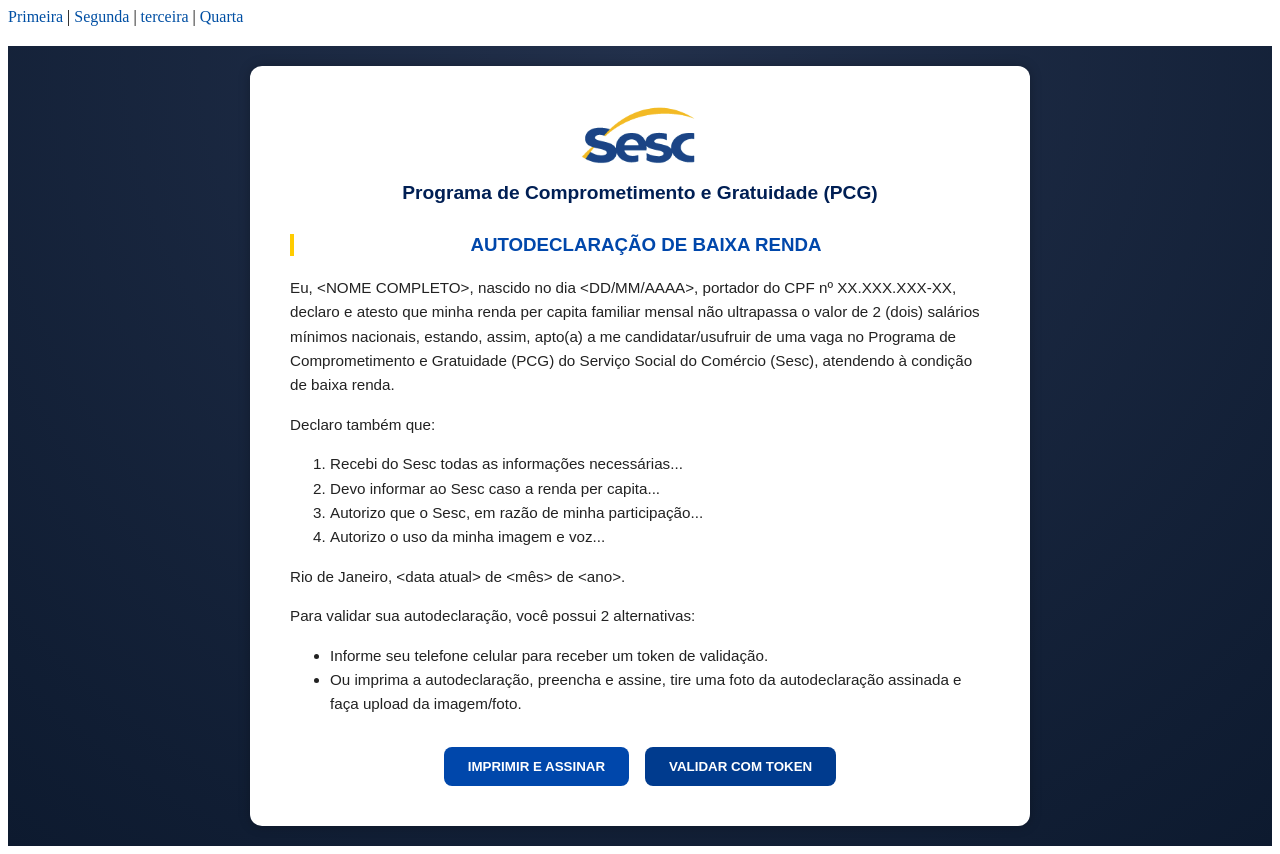
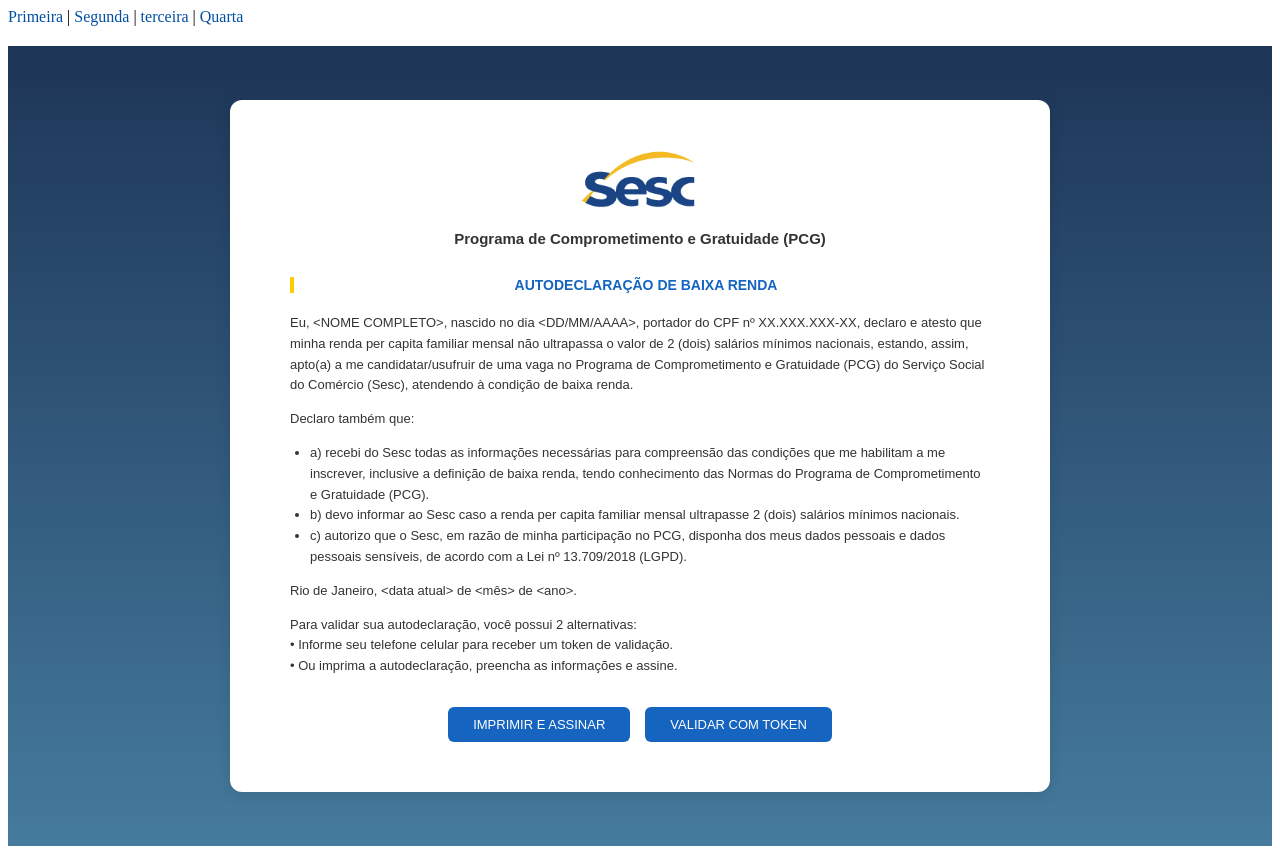
Before and after one commit to miltonlima/pcg, a React (Vite) app: page /produtos in a window 1280 px wide. Built offline with nearby package versions, Linux system fonts and the light colour scheme.

Commit message:
quarta tela

```diff
--- /dev/null
+++ b/src/pages/Contato.css
@@ -0,0 +1,95 @@
+.contato-container {
+    display: flex;
+    flex-direction: column;
+    align-items: center;
+    justify-content: center;
+    padding: 40px 20px;
+    min-height: 100vh;
+    background-color: #fdfdfd;
+    font-family: Arial, sans-serif;
+    color: #333;
+  }
+
+  .contato-logo {
+    height: 78px;
+    margin-bottom: 20px;
+  }
+
+  .contato-titulo {
+    font-size: 20px;
+    font-weight: 600;
+    color: #003b80;
+    margin-top: 10px;
+    text-align: center;
+  }
+
+  .contato-subtitulo {
+    font-size: 16px;
+    font-weight: 400;
+    color: #555;
+    margin-bottom: 30px;
+    text-align: center;
+  }
+
+  .contato-form {
+    width: 100%;
+    max-width: 400px;
+    background: #fff;
+    border: 1px solid #e2e2e2;
+    border-radius: 10px;
+    padding: 25px 30px;
+    box-shadow: 0 2px 8px rgba(0, 0, 0, 0.08);
+  }
+
+  .contato-form label {
+    display: block;
+    font-size: 14px;
+    color: #333;
+    margin-bottom: 5px;
+  }
+
+  .contato-form input,
+  .contato-form textarea {
+    width: 100%;
+    padding: 10px 12px;
+    margin-bottom: 15px;
+    border: 1px solid #ccc;
+    border-radius: 6px;
+    font-size: 14px;
+    box-sizing: border-box;
+  }
+
+  .contato-form textarea {
+    resize: none;
+    height: 100px;
+  }
+
+  .contato-btn {
+    width: 100%;
+    background-color: #2563eb;
+    color: #fff;
+    border: none;
+    padding: 12px;
+    font-size: 15px;
+    border-radius: 8px;
+    cursor: pointer;
+    transition: background-color 0.2s;
+  }
+
+  .contato-btn:hover {
+    background-color: #1e4fbf;
+  }
+
+  @media (max-width: 600px) {
+    .contato-container {
+      padding: 20px;
+    }
+
+    .contato-form {
+      padding: 20px;
+    }
+
+    .contato-titulo {
+      font-size: 18px;
+    }
+  }
--- a/src/pages/Contato.jsx
+++ b/src/pages/Contato.jsx
@@ -1,3 +1,28 @@
-export default function Contato() {
-    return <h1>Contato</h1>
-  }
+import React from "react";
+import "./Contato.css";
+import sescLogo from "../assets/sesc-logo.png";
+
+const Contato = () => {
+  return (
+    <div className="contato-container">
+      <div className="contato-card">
+        <img src={sescLogo} alt="SESC" className="contato-logo" />
+        <h2 className="contato-titulo">
+          Programa de Comprometimento e Gratuidade (PCG)
+        </h2>
+        <h3 className="contato-subtitulo">
+          Envie uma foto ou faça upload do arquivo:
+        </h3>
+
+        <div className="contato-upload">
+          <p>clique aqui ou arraste o arquivo</p>
+          <span>PDF, PNG, JPG ou DOC (máx. 3MB)</span>
+        </div>
+
+        <button className="contato-botao">PROSSEGUIR</button>
+      </div>
+    </div>
+  );
+};
+
+export default Contato;
--- a/src/pages/Produtos.css
+++ b/src/pages/Produtos.css
@@ -3,82 +3,70 @@
     justify-content: center;
     align-items: center;
     min-height: 100vh;
-    background: radial-gradient(circle at top, #22304b, #0d1a2f);
+    background: linear-gradient(180deg, #1d3557, #457b9d);
     font-family: Arial, sans-serif;
   }
 
   .produtos-card {
     background-color: #fff;
     border-radius: 12px;
-    box-shadow: 0 0 12px rgba(0, 0, 0, 0.25);
-    max-width: 700px;
-    width: 90%;
-    padding: 40px;
+    box-shadow: 0 4px 15px rgba(0, 0, 0, 0.1);
+    padding: 50px 60px;
+    width: 700px;
     text-align: left;
   }
 
   .produtos-logo {
     display: block;
-    margin: 0 auto 10px auto;
+    margin: 0 auto 20px auto;
     height: 60px;
   }
 
   .produtos-titulo {
     text-align: center;
-    font-size: 1.2rem;
-    color: #001f54;
+    font-size: 15px;
     margin-bottom: 30px;
+    color: #333;
   }
 
   .produtos-subtitulo {
-    color: #0047ab;
-    font-weight: bold;
+    color: #1565c0;
     text-align: center;
+    font-weight: 600;
+    font-size: 14px;
     margin-bottom: 20px;
   }
 
   .produtos-texto {
-    color: #222;
-    font-size: 0.95rem;
+    font-size: 13px;
+    color: #333;
     line-height: 1.6;
   }
 
-  .produtos-texto ol,
   .produtos-texto ul {
-    margin-left: 20px;
-    margin-bottom: 10px;
+    padding-left: 20px;
   }
 
   .produtos-botoes {
     display: flex;
     justify-content: center;
-    gap: 16px;
+    gap: 15px;
     margin-top: 30px;
   }
 
-  .btn-imprimir,
-  .btn-token {
+  .botao-imprimir,
+  .botao-validar {
+    background-color: #1565c0;
+    color: white;
     border: none;
-    padding: 12px 24px;
-    border-radius: 8px;
-    color: #fff;
+    padding: 10px 25px;
+    border-radius: 6px;
     cursor: pointer;
-    font-weight: bold;
-    transition: 0.3s ease;
+    transition: background-color 0.3s ease;
+    font-size: 13px;
   }
 
-  .btn-imprimir {
-    background-color: #0047ab;
+  .botao-imprimir:hover,
+  .botao-validar:hover {
+    background-color: #0d47a1;
   }
-
-  .btn-token {
-    background-color: #003b8e;
-  }
-
-  .btn-imprimir:hover {
-    background-color: #003b8e;
-  }
-
-  .btn-token:hover {
-    background-color: #002c6d;
-  }
--- a/src/pages/Produtos.jsx
+++ b/src/pages/Produtos.jsx
@@ -1,8 +1,15 @@
 import React from "react";
 import "./Produtos.css";
-import sescLogo from "../assets/sesc-logo.png"; // ajuste o caminho conforme sua pasta
+import sescLogo from "../assets/sesc-logo.png";
+import { useNavigate } from "react-router-dom";
 
 const Produtos = () => {
+  const navigate = useNavigate();
+
+  const handleImprimirAssinar = () => {
+    navigate("/contato"); // 👉 redireciona para Contato.jsx
+  };
+
   return (
     <div className="produtos-container">
       <div className="produtos-card">
@@ -15,30 +22,54 @@
 
         <div className="produtos-texto">
           <p>
-            Eu, &lt;NOME COMPLETO&gt;, nascido no dia &lt;DD/MM/AAAA&gt;, portador do CPF nº XX.XXX.XXX-XX, declaro e atesto que minha renda per capita familiar mensal não ultrapassa o valor de 2 (dois) salários mínimos nacionais, estando, assim, apto(a) a me candidatar/usufruir de uma vaga no Programa de Comprometimento e Gratuidade (PCG) do Serviço Social do Comércio (Sesc), atendendo à condição de baixa renda.
+            Eu, &lt;NOME COMPLETO&gt;, nascido no dia &lt;DD/MM/AAAA&gt;,
+            portador do CPF nº XX.XXX.XXX-XX, declaro e atesto que minha renda
+            per capita familiar mensal não ultrapassa o valor de 2 (dois)
+            salários mínimos nacionais, estando, assim, apto(a) a me
+            candidatar/usufruir de uma vaga no Programa de Comprometimento e
+            Gratuidade (PCG) do Serviço Social do Comércio (Sesc), atendendo à
+            condição de baixa renda.
           </p>
+
           <p>Declaro também que:</p>
-          <ol>
-            <li>Recebi do Sesc todas as informações necessárias...</li>
-            <li>Devo informar ao Sesc caso a renda per capita...</li>
-            <li>Autorizo que o Sesc, em razão de minha participação...</li>
-            <li>Autorizo o uso da minha imagem e voz...</li>
-          </ol>
+          <ul>
+            <li>
+              a) recebi do Sesc todas as informações necessárias para
+              compreensão das condições que me habilitam a me inscrever,
+              inclusive a definição de baixa renda, tendo conhecimento das
+              Normas do Programa de Comprometimento e Gratuidade (PCG).
+            </li>
+            <li>
+              b) devo informar ao Sesc caso a renda per capita familiar mensal
+              ultrapasse 2 (dois) salários mínimos nacionais.
+            </li>
+            <li>
+              c) autorizo que o Sesc, em razão de minha participação no PCG,
+              disponha dos meus dados pessoais e dados pessoais sensíveis, de
+              acordo com a Lei nº 13.709/2018 (LGPD).
+            </li>
+          </ul>
+
           <p>
             Rio de Janeiro, &lt;data atual&gt; de &lt;mês&gt; de &lt;ano&gt;.
           </p>
           <p>
             Para validar sua autodeclaração, você possui 2 alternativas:
+            <br />• Informe seu telefone celular para receber um token de
+            validação.
+            <br />• Ou imprima a autodeclaração, preencha as informações e
+            assine.
           </p>
-          <ul>
-            <li>Informe seu telefone celular para receber um token de validação.</li>
-            <li>Ou imprima a autodeclaração, preencha e assine, tire uma foto da autodeclaração assinada e faça upload da imagem/foto.</li>
-          </ul>
         </div>
 
         <div className="produtos-botoes">
-          <button className="btn-imprimir">IMPRIMIR E ASSINAR</button>
-          <button className="btn-token">VALIDAR COM TOKEN</button>
+          <button
+            className="botao-imprimir"
+            onClick={handleImprimirAssinar}
+          >
+            IMPRIMIR E ASSINAR
+          </button>
+          <button className="botao-validar">VALIDAR COM TOKEN</button>
         </div>
       </div>
     </div>
```
